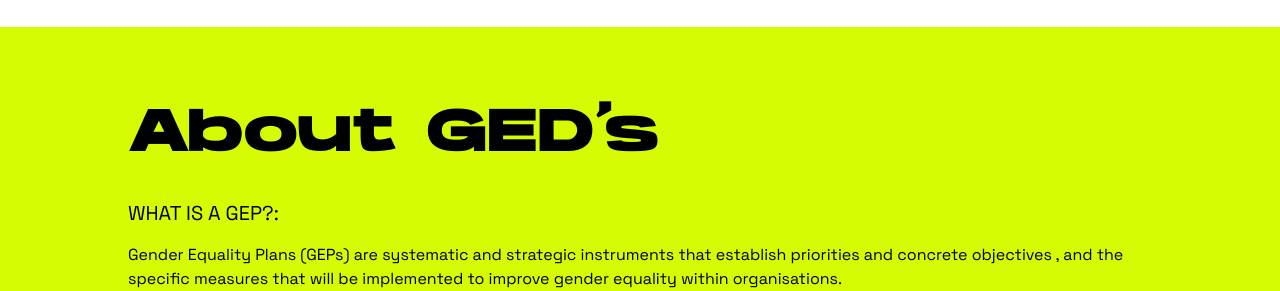
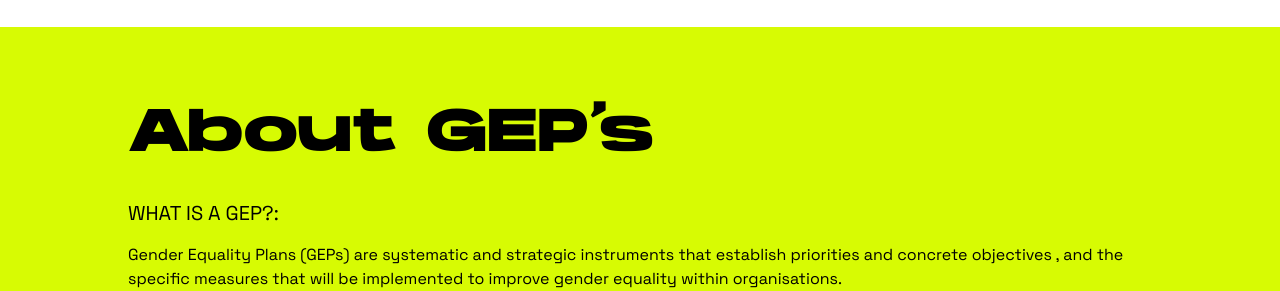
Before and after one commit to Founderland/website, a Jekyll site: the page built from gep.html, in a window 1280 px wide and 900 px high, scrolled down 935 px. Shown: the part 155-446 px from the top of the window. Built offline with Jekyll 4.4.1, drawn with Linux system fonts in a browser that asks for light colours; a script that is not in the unit is left out.

Commit message:
GED correction

```diff
--- a/gep.html
+++ b/gep.html
@@ -5,7 +5,7 @@
 ---
 
 <div class="bg-black">
-    <img src="{{ site.baseurl }}/assets/images/ged.png" class="w-full h-full object-top  lg:object-cover"
+    <img src="{{ site.baseurl }}/assets/images/gep.png" class="w-full h-full object-top  lg:object-cover"
         alt="Group of women on a black background">
 </div>
 <div class="bg-black text-white">
@@ -51,7 +51,7 @@
 </div>
 <div class="bg-fdllime">
     <section>
-        <h1>About GED's</h1>
+        <h1>About GEP's</h1>
         <ul>
             <li>
                 <h4>WHAT IS A GEP?:</h4>
@@ -98,7 +98,7 @@
 </div>
 <div class="bg-fdlred text-white">
     <figure>
-        <img src="{{ site.baseurl }}/assets/images/ged_banner.png" class="w-full h-full object-top  lg:object-cover"
+        <img src="{{ site.baseurl }}/assets/images/gep_banner.png" class="w-full h-full object-top  lg:object-cover"
             alt="Group of women on a black background">
         <a class="button mx-auto" href="https://docsend.com/view/s/v9zs777gqdzfuja4" target="_blank">Get the full
             kit</a>
```
Also changed, not shown: assets/images/gep.png (renamed from assets/images/ged.png), assets/images/gep_banner.png (renamed from assets/images/ged_banner.png).
